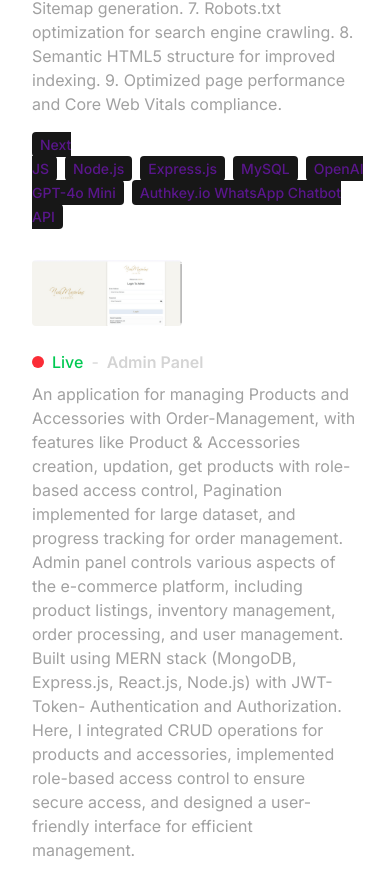
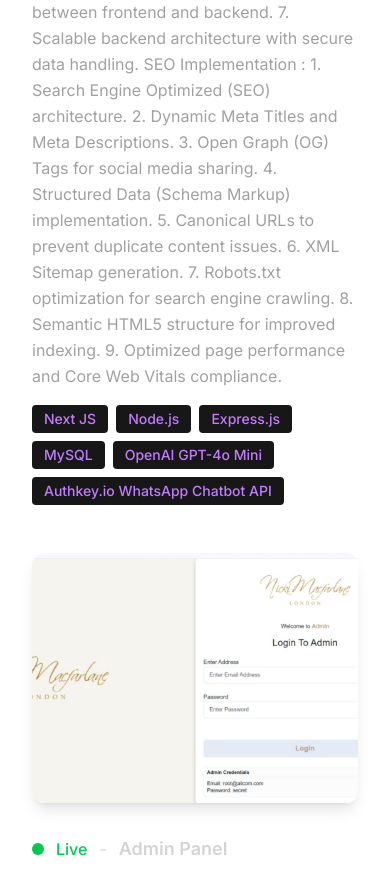
Before and after one commit to Neeraj708888/React-portfolio, a React (Vite) app: page / in a window 390 px wide. Shown: the part 6856-7732 px from the top of the page. Built offline with nearby package versions, Linux system fonts and the light colour scheme.

Commit message:
Address updated

```diff
--- a/src/components/Contact.jsx
+++ b/src/components/Contact.jsx
@@ -1,39 +1,65 @@
-import React from 'react'
-import { CONTACT } from '../constants';
+import React from "react";
+import { CONTACT } from "../constants";
 import { motion } from "framer-motion";
 
 const Contact = () => {
   return (
-    <div className='border-b border-neutral-900  pb-20'>
+    <div className="border-b border-neutral-900 pb-20">
       <motion.h1
         whileInView={{ opacity: 1, y: 0 }}
         initial={{ opacity: 0, y: -100 }}
         transition={{ duration: 0.5 }}
-        className='mt-4 text-center text-4xl
-        '>Get in Touch</motion.h1>
+        className="mt-4 text-center text-4xl"
+      >
+        Get in Touch
+      </motion.h1>
+
       <div className="flex flex-col items-center gap-2 mb-16 mt-3">
         <div className="h-1 w-60 rounded-full bg-gradient-to-r from-purple-600 via-pink-500 to-red-500"></div>
         <div className="h-1 w-40 rounded-full bg-gradient-to-r from-cyan-500 via-blue-500 to-purple-600"></div>
       </div>
-      <div className='text-center tracking-tighter'>
+
+      <div className="text-center tracking-tighter">
         <motion.p
           whileInView={{ opacity: 1, x: 0 }}
           initial={{ opacity: 0, x: -100 }}
           transition={{ duration: 1 }}
-          className='my-4'>{CONTACT.address}</motion.p>
+          className="my-4"
+        >
+          {CONTACT.address}
+        </motion.p>
+
         <motion.p
           whileInView={{ opacity: 1, x: 0 }}
           initial={{ opacity: 0, x: 100 }}
           transition={{ duration: 1 }}
-          className='MY-4'>{CONTACT.phoneNo}</motion.p>
+          className="my-4"
+        >
+          {CONTACT.phoneNo}
+        </motion.p>
+
         <motion.a
           whileInView={{ opacity: 1, x: 0 }}
           initial={{ opacity: 0, x: -100 }}
           transition={{ duration: 1 }}
-          href="#" className='border-b text-blue-900'>{CONTACT.email}</motion.a>
+          href={`mailto:${CONTACT.email}`}
+          className="border-b text-blue-500 hover:text-blue-400"
+        >
+          {CONTACT.email}
+        </motion.a>
+
+        {/* Policy Section */}
+        <motion.p
+          whileInView={{ opacity: 1 }}
+          initial={{ opacity: 0 }}
+          transition={{ duration: 1.2 }}
+          className="mt-16 border-t border-neutral-800 pt-6 text-center text-sm text-neutral-500"
+        >
+          {CONTACT.policy}
+        </motion.p>
       </div>
     </div>
-  )
-}
+  );
+};
 
-export default Contact
+export default Contact;
--- a/src/components/Projects.jsx
+++ b/src/components/Projects.jsx
@@ -1,121 +1,91 @@
 import React from "react";
 import { PROJECTS } from "../constants";
 import { motion } from "framer-motion";
-import { Link } from "react-router-dom";
 
 const Projects = () => {
   return (
-    <div className="border-b border-neutral-900 pb-4 mt-4">
+    <div className="border-b border-neutral-900 pb-10 mt-4">
       <motion.h2
         whileInView={{ opacity: 1, y: 0 }}
         initial={{ opacity: 0, y: -100 }}
         transition={{ duration: 0.5 }}
-        className="text-center  text-4xl"
+        className="text-center text-4xl"
       >
         Projects
       </motion.h2>
+
       <div className="flex flex-col items-center gap-2 mb-16 mt-3">
         <div className="h-1 w-40 rounded-full bg-gradient-to-r from-purple-600 via-pink-500 to-red-500"></div>
-        <div className="h-1 w-26 rounded-full bg-gradient-to-r from-cyan-500 via-blue-500 to-purple-600"></div>
+        <div className="h-1 w-28 rounded-full bg-gradient-to-r from-cyan-500 via-blue-500 to-purple-600"></div>
       </div>
-      <div className="flex flex-col">
+
+      <div className="flex flex-col gap-12">
         {PROJECTS.map((project, index) => (
-          <div key={index} className="mb-8 flex flex-wrap lg:justify-center">
+          <div
+            key={index}
+            className="flex flex-col lg:flex-row gap-8 items-center"
+          >
+            {/* Image */}
             <motion.div
               whileInView={{ opacity: 1, x: 0 }}
               initial={{ opacity: 0, x: -100 }}
               transition={{ duration: 0.5 }}
-              className="w-full lg:w-1/4 "
+              className="w-full lg:w-[45%] flex justify-center"
             >
               <img
                 src={project.image}
                 alt={project.title}
-                height={150}
-                width={150}
-                className="mb-6  rounded"
+                className="w-full max-w-[650px] h-[250px] md:h-[300px] object-cover rounded-xl shadow-lg"
               />
             </motion.div>
+
+            {/* Content */}
             <motion.div
               whileInView={{ opacity: 1, x: 0 }}
               initial={{ opacity: 0, x: 100 }}
-              transition={{ duration: 1 }}
-              className="w-full max-w-xl lg:w-3/4"
+              transition={{ duration: 0.8 }}
+              className="w-full lg:w-[55%]"
             >
+              <div className="flex flex-wrap items-center gap-3 mb-4">
+                <span className="relative flex h-3 w-3">
+                  <span className="absolute inline-flex h-full w-full animate-ping rounded-full bg-green-400 opacity-75"></span>
+                  <span className="relative inline-flex h-3 w-3 rounded-full bg-green-500"></span>
+                </span>
 
-              <div className="flex gap-2">
-                <span className="relative flex h-3 w-3 py-1.5">
-                  <span className="animate-ping absolute inline-flex h-full w-full rounded-full bg-green-400 opacity-75"></span>
-                  <span className="relative inline-flex rounded-full h-3 w-3 bg-red-500"></span>
-                </span>
-                {project.links.map((item, id) => (
+                {project.links?.map((item, id) => (
                   <a
                     key={id}
                     href={item}
                     target="_blank"
                     rel="noopener noreferrer"
-                    className="text-green-500 font-medium"
+                    className="text-green-500 font-medium hover:text-green-400"
                   >
                     Live
                   </a>
-                ))}{"-"}
+                ))}
 
-                <h6 className="mb-2 font-semibold">{project.title}</h6>
+                <span>-</span>
+
+                <h6 className="text-lg font-semibold">
+                  {project.title}
+                </h6>
               </div>
 
-              <p className="mb-4 text-neutral-400">{project.description}</p>
-              {project.technologies.map((tech, index) => (
-                <span
-                  key={index}
-                  className="mr-2 rounded bg-neutral-900 px-2 py-1 text-sm font-medium text-purple-900"
-                >
-                  {tech}
-                </span>
-              ))}
+              <p className="mb-4 text-neutral-400 leading-relaxed">
+                {project.description}
+              </p>
+
+              <div className="flex flex-wrap gap-2">
+                {project.technologies.map((tech, techIndex) => (
+                  <span
+                    key={techIndex}
+                    className="rounded bg-neutral-900 px-3 py-1 text-sm font-medium text-purple-400"
+                  >
+                    {tech}
+                  </span>
+                ))}
+              </div>
             </motion.div>
-            {/* <div className="flex flex-col ">
-              <div className="flex gap-2">
-                <span className="relative flex h-3 w-3 py-1.5">
-                  <span className="animate-ping absolute inline-flex h-full w-full rounded-full bg-green-400 opacity-75"></span>
-                  <span className="relative inline-flex rounded-full h-3 w-3 bg-red-500"></span>
-                </span>
-                <a
-                  href="#"
-                  target="_blank"
-                  rel="noopener noreferrer"
-                  className="text-green-500 font-medium"
-                >
-                  Online
-                </a>
-              </div>
-              <div className="flex gap-2">
-                <span className="relative flex h-3 w-3 py-1.5">
-                  <span className="animate-ping absolute inline-flex h-full w-full rounded-full bg-green-400 opacity-75"></span>
-                  <span className="relative inline-flex rounded-full h-3 w-3 bg-red-500"></span>
-                </span>
-                <a
-                  href="#"
-                  target="_blank"
-                  rel="noopener noreferrer"
-                  className="text-green-500 font-medium"
-                >
-                  Project Gallery
-                </a>
-              </div>
-              <div className="flex gap-2">
-                <span className="relative flex h-3 w-3 py-1.5">
-                  <span className="animate-ping absolute inline-flex h-full w-full rounded-full bg-green-400 opacity-75"></span>
-                  <span className="relative inline-flex rounded-full h-3 w-3 bg-red-500"></span>
-                </span>
-                <a
-                  href="#"
-                  target="_blank"
-                  rel="noopener noreferrer"
-                  className="text-green-500 font-medium"
-                >
-                  Project Video
-                </a>
-              </div>
-            </div> */}
           </div>
         ))}
       </div>
--- a/src/constants/index.jsx
+++ b/src/constants/index.jsx
@@ -230,7 +230,8 @@
   },
 ];
 export const CONTACT = {
-  address: "Bisrakh Sector-1 Gautambudh Nagar Greater Noida (UP) ",
+  address: "Shahpur Noida Sector-128 Gautambudh Nagar Greater Noida (UP) ",
   phoneNo: "+91 9654413626 ",
   email: "amck.sharma@gmail.com",
+  policy: "@2026 Neeraj Sharma. All rights reserved.",
 };
```
